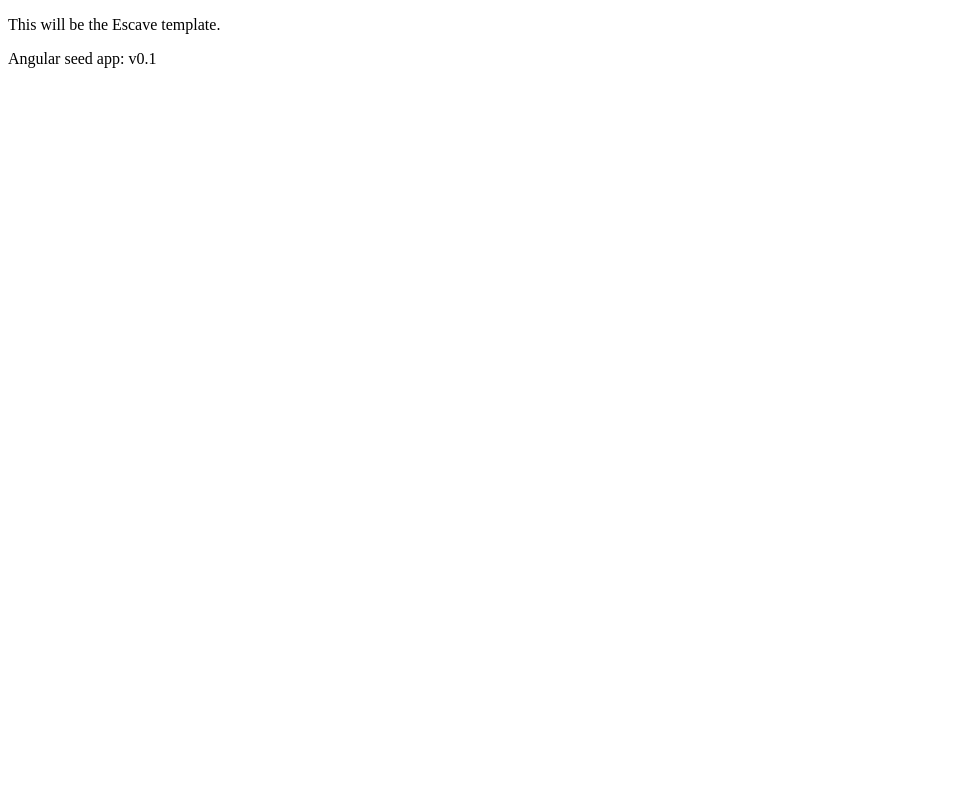
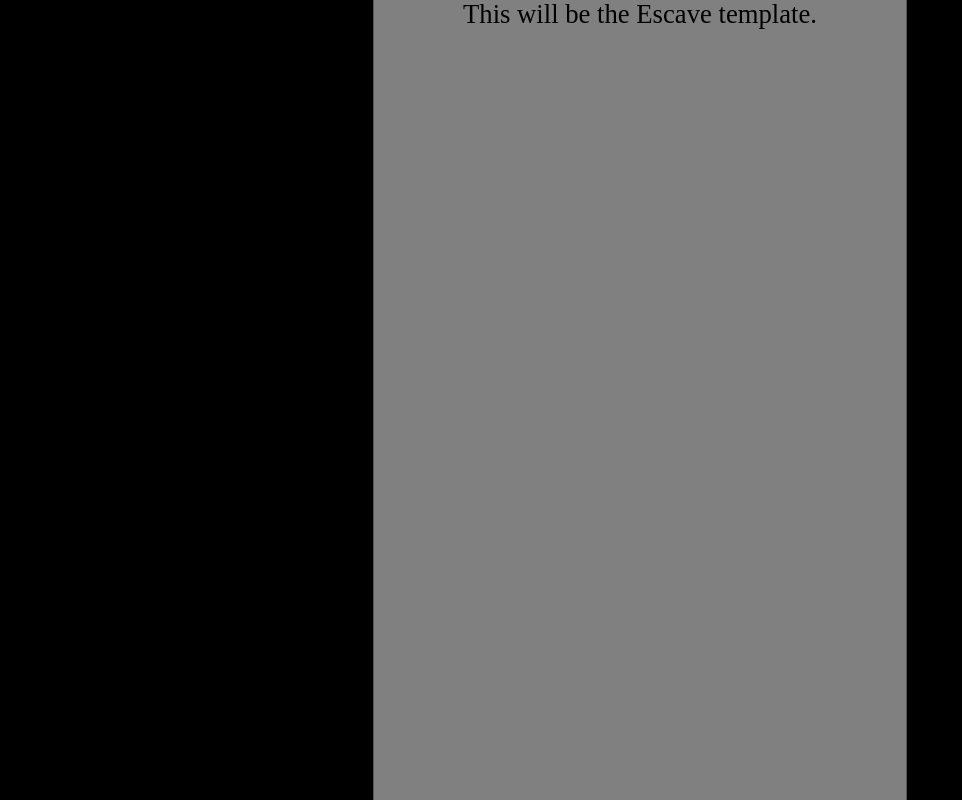
Before and after one commit to vymiyai/Aurinko, a plain HTML site: page app/index.html at #/escave_cinematics in a window 1280 px wide. Shown: the whole page, without its empty margins (0-962 px from the left). Drawn offline with Linux system fonts and the light colour scheme.

Commit message:
Adicionando funcionalidade de resize.

```diff
--- a/app/css/app.css
+++ b/app/css/app.css
@@ -1,4 +1,41 @@
 /* app css stylesheet */
+
+#visible-area {
+    background-color: gray;
+    width: 320px;
+    height: 480px;
+
+    text-align: center;
+
+    margin-left: auto;
+    margin-right: auto;
+    }
+
+body {
+    background-color: black;
+    overflow: hidden;
+    padding: 0;
+    margin: 0;
+
+    min-width: 320px;
+    min-height: 480px;
+
+    width: 100%;
+    height: 100%;
+}
+
+.vertical-wrapper{
+    width: 100%;
+    height: 100%;
+    display: table;
+}
+
+.horizontal-wrapper{
+    width: 100%;
+    height: 100%;
+    vertical-align: middle;
+    display: table-cell;
+}
 
 .menu {
   list-style: none;
--- a/app/index.html
+++ b/app/index.html
@@ -5,8 +5,7 @@
         <title>My AngularJS App</title>
         <link rel="stylesheet" href="css/app.css"/>
     </head>
-    <body>
-
+    <body wrapper>
     <!--
       <ul class="menu">
         <li><a href="#/view1">view1</a></li>
@@ -14,14 +13,16 @@
       </ul>
     -->
 
-      <div ng-view></div>
+        <div class="vertical-wrapper">
+            <div class="horizontal-wrapper">
+                <div ng-view id="visible-area"></div>
+            </div>
+        </div>
 
-      <div>Angular seed app: v<span app-version></span></div>
-
+        <script src="lib/jquery-2.0.2.min.js"></script>
         <!-- In production use:
         <script src="//ajax.googleapis.com/ajax/libs/angularjs/1.0.6/angular.min.js"></script>
         -->
-      <script src="lib/jquery-2.0.2.min.js"></script>
         <script src="lib/angular/angular.js"></script>
         <script src="js/app.js"></script>
         <script src="js/services.js"></script>
--- a/app/js/directives.js
+++ b/app/js/directives.js
@@ -4,11 +4,6 @@
 
 
 angular.module('myApp.directives', [])
-    .directive('appVersion', ['version', function(version) {
-        return function(scope, elm, attrs) {
-            elm.text(version);
-        };
-    }])
     .directive( 'cinematic', [ '$location', 'Animations', function( $location, animations ) {
         return function( $scope, element, attributes ) {
             $scope.$watch( attributes.cinematic, function() {
@@ -21,4 +16,32 @@ angular.module('myApp.directives', [])
                 animations.getAnimation( element, callback );
             });
         };
-    }]);
+    }])
+    .directive( 'wrapper', function() {
+        return function( $scope, element, attributes ) {
+            $scope.$watch( attributes.wrapper, function() {
+
+                // game visible area dimensions.
+                var w = $( '#visible-area' ).width();
+                var h = $( '#visible-area' ).height();
+
+                // complete visible area dimensions.
+                var sw = $( window ).width();
+                var sh = $( window ).height();
+
+                // set a defined dimension so that the wrapped elements' position can be calculated.
+                element.css( "height", sh );
+                element.css( "width", sw );
+
+                // calculate zoom factor based on the limiting dimension.
+                var factor = 1.0;
+                if( w/h >= sw/sh )
+                    factor = sw/w;
+                else
+                    factor = sh/h;
+
+                // apply scaling.
+                $( '#visible-area' ).css( "transform", "scale( " + factor + " )" );
+            });
+        };
+    });
--- a/app/js/services.js
+++ b/app/js/services.js
@@ -7,10 +7,6 @@
 // In this case it is a simple value service.
 angular.module('myApp.services', []).
     value('version', '0.1').
-    value('version2', '0.2').
-    service('version3', function(){
-        return {"wololo":"wololo"};
-    }).
     service('Profiles', function(){
         var profile1 = JSON.parse( window.localStorage.getItem( "Profile 1" ) );
         var profile2 = JSON.parse( window.localStorage.getItem( "Profile 2" ) );
@@ -44,9 +40,6 @@ angular.module('myApp.services', []).
         var hide = { getAnimation: function( element, callback ){ element.hide( 1000, callback ); } };
         return hide;
     } ] ).
-
-
-
     service('CharacterCards', [ 'ItemCards', function( itemCards ){
         return {    'character1': {'name':'character 1', 'cards':[ itemCards["card1"] ]},
                     'character2': {'name':'character 2', 'cards':[ itemCards["card1"], itemCards["card2"] ]},
--- a/app/partials/Cinematics.html
+++ b/app/partials/Cinematics.html
@@ -1,6 +1,5 @@
 <div>
-    <p>
-        This will be the Cinematics template.
-    </p>
+    This will be the Cinematics template.
+
     <img src="img/pagetop.gif" cinematic />
 </div>
--- a/app/partials/Escave.html
+++ b/app/partials/Escave.html
@@ -1,5 +1,8 @@
 <div>
-    <p>
-        This will be the Escave template.
-    </p>
+    This will be the Escave template.
+
+    <!-- coisas a serem incluidas... -->
+    <!-- link para TRADE... -->
+    <!-- link para DESTINATION HUB... -->
+    <!-- link para INGAME MENU... -->
 </div>
```
Also changed, not shown: app/partials/Menu.html (+1 -3 lines), app/partials/Profiles.html (+2 -3 lines). Lines whose indentation alone changed are shown as unchanged.
